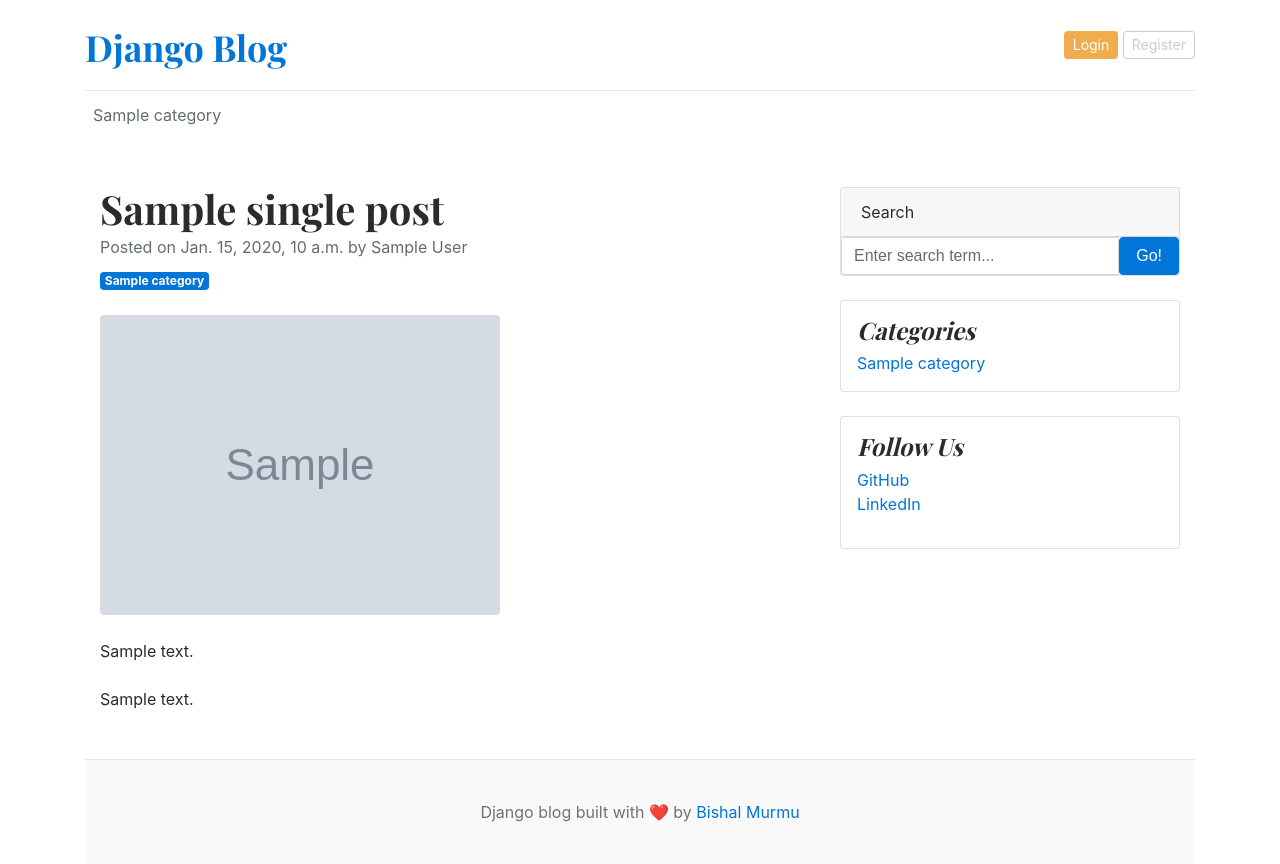
After one commit to bishal189/blog_deployment, a Django app: template templates/home/single_post.html in a window 1280 px wide. The commit adds this page. Run offline with Django 4.2, Linux system fonts and the light colour scheme; the template is opened without the code that fills it: most values are stand-ins (such as "Sample title", 1, 10 or a date in 2020); grey boxes marked "Sample" are stand-in pictures; data that the repository does not hold is empty.

Commit message:
finishing single post

```diff
--- a/blog/urls.py
+++ b/blog/urls.py
@@ -19,8 +19,10 @@ from django.urls import path,include
 from . import views
 from django.conf import settings
 from django.conf.urls.static import static
+from bapp import views as bapp_views
 urlpatterns = [
     path('admin/', admin.site.urls),
     path('',views.home,name='home'),
     path('category/',include('bapp.urls')),
+    path('<slug:slug>/',bapp_views.single_post,name='single_post')
 ]+ static(settings.MEDIA_URL, document_root=settings.MEDIA_ROOT)
--- a/templates/home/category.html
+++ b/templates/home/category.html
@@ -41,7 +41,7 @@
     <div class="col-md-6">
       <div class="card border-0" >
         <div class="card-body">
-          <h3>{{item.title}}</h3>
+          <h3><a class="p-2 text-dark" href="{% url 'single_post' item.slug %}">{{item.title}}</a></h3>
           <small class="mb-1 text-muted">{{item.created_at| timesince}} ago | {{item.author|capfirst}}</small>
           <p class="card-text">{{item.descriptions| truncatewords:25}}</p>
         </div>
--- a/templates/home/home.html
+++ b/templates/home/home.html
@@ -31,7 +31,7 @@
     <div class="col-md-8 px-0">
       <h1 class="display-4 font-italic">{{item.title}}</h1>
       <p class="lead my-3">{{item.descriptions| truncatewords:25}}</p>
-      <p class="lead mb-0"><a href="#" class="text-white font-weight-bold">Continue reading...</a></p>
+      <p class="lead mb-0"><a href="{%url 'single_post' item.slug %}" class="text-white font-weight-bold">Continue reading...</a></p>
     </div>
   </div>
   {% endif %}
@@ -49,7 +49,7 @@
     <div class="col-md-6">
       <div class="card border-0" >
         <div class="card-body">
-          <h3>{{item.title}}</h3>
+          <h3><a href="{% url 'single_post' item.slug %}" class='text-dark'>{{item.title}}</a></h3>
           <small class="mb-1 text-muted">{{item.created_at| timesince}} ago | {{item.author|capfirst}}</small>
           <p class="card-text">{{item.descriptions| truncatewords:25}}</p>
         </div>
@@ -66,7 +66,7 @@
         {% for data in not_featured %}
 
         <div class="card-body">
-          <h3>{{data.title}}</h3>
+          <h3><a href="{% url 'single_post' data.slug %}" class='text-dark'>{{data.title}}</a></h3>
           <small class="mb-1 text-muted">{{data.created_at| timesince}} ago | {{data.author|capfirst}}</small>
           <p class="card-text">{{data.descriptions| truncatewords:25}}</p>
         </div>
--- /dev/null
+++ b/templates/home/single_post.html
@@ -0,0 +1,92 @@
+{% extends 'home/base.html' %}
+
+{% block content %}
+<div class="container">
+    <header class="blog-header py-3">
+      <div class="row flex-nowrap justify-content-between align-items-center">
+        <div class="col-8 pt-1">
+          <a class="blog-header-logo text-dark" href="/">Django Blog</a>
+        </div>
+        <div class="col-4 d-flex justify-content-end align-items-center">
+          <a class="btn btn-sm btn-warning" href="#">Login</a> &nbsp;
+          <a class="btn btn-sm btn-outline-secondary" href="#">Register</a>
+        </div>
+      </div>
+    </header>
+
+    <div class="nav-scroller py-1 mb-2">
+      <nav class="nav d-flex justify-content-between">
+
+        {% for item in category %}
+        <a class="p-2 text-muted" href="{% url 'post_by_category' item.id %}">{{item.category_name}}</a>
+        {% endfor %}
+      </nav>
+    </div>
+
+
+
+
+    <!-- Page content-->
+<div class="container mt-5">
+    <div class="row">
+        <div class="col-lg-8">
+            <!-- Post content-->
+            <article>
+                <!-- Post header-->
+                <header class="mb-4">
+                    <!-- Post title-->
+                    <h1 class="fw-bolder mb-1">{{single_post.title}}</h1>
+                    <!-- Post meta content-->
+                    <div class="text-muted fst-italic mb-2">Posted on {{single_post.created_at }} by {{single_post.author}}</div>
+                    <!-- Post category-->
+                    <a class="badge bg-primary text-decoration-none text-light" href="#!">{{single_post.category}}</a>
+                </header>
+                <!-- Preview image figure-->
+                <figure class="mb-4"><img class="img-fluid rounded" src="{{single_post.image.url}}" alt="..." /></figure>
+                <!-- Post content-->
+                <section class="mb-5">
+                    <p class="fs-5 mb-4">{{single_post.descriptions}}</p>
+                    <p class="fs-5 mb-4">{{single_post.blog_body}}</p>
+                </section>
+            </article>
+        </div>
+        <!-- Side widgets-->
+        <div class="col-lg-4">
+            <!-- Search widget-->
+            <div class="card mb-4">
+                <div class="card-header">Search</div>
+                <div class="card-body">
+                    <div class="input-group">
+                        <input class="form-control" type="text" placeholder="Enter search term..." aria-label="Enter search term..." aria-describedby="button-search" />
+                        <button class="btn btn-primary" id="button-search" type="button">Go!</button>
+                    </div>
+                </div>
+            </div>
+            <!-- Categories widget-->
+            <div class="card mb-4 p-3">
+                <h4 class="font-italic">Categories</h4>
+                <div class="card-body">
+                    <div class="row">
+                        <div class="col-sm-6">
+                            <ul class="list-unstyled mb-0">
+                                {% for item in category %}
+                                <li><a href="{% url 'post_by_category' item.pk %}">{{item.category_name}}</a></li>
+                                {% endfor %}
+                            </ul>
+                        </div>
+
+                    </div>
+                </div>
+            </div>
+            <!-- Side widget-->
+            <div class="card mb-4 p-3">
+                <h4 class="font-italic">Follow Us</h4>
+                <ol class="list-unstyled">
+                    <li><a href="#">GitHub</a></li>
+                    <li><a href="#">LinkedIn</a></li>
+                </ol>
+            </div>
+        </div>
+    </div>
+</div>
+{% endblock %}
```
Also changed, not shown: bapp/views.py (+16 -1 lines).
